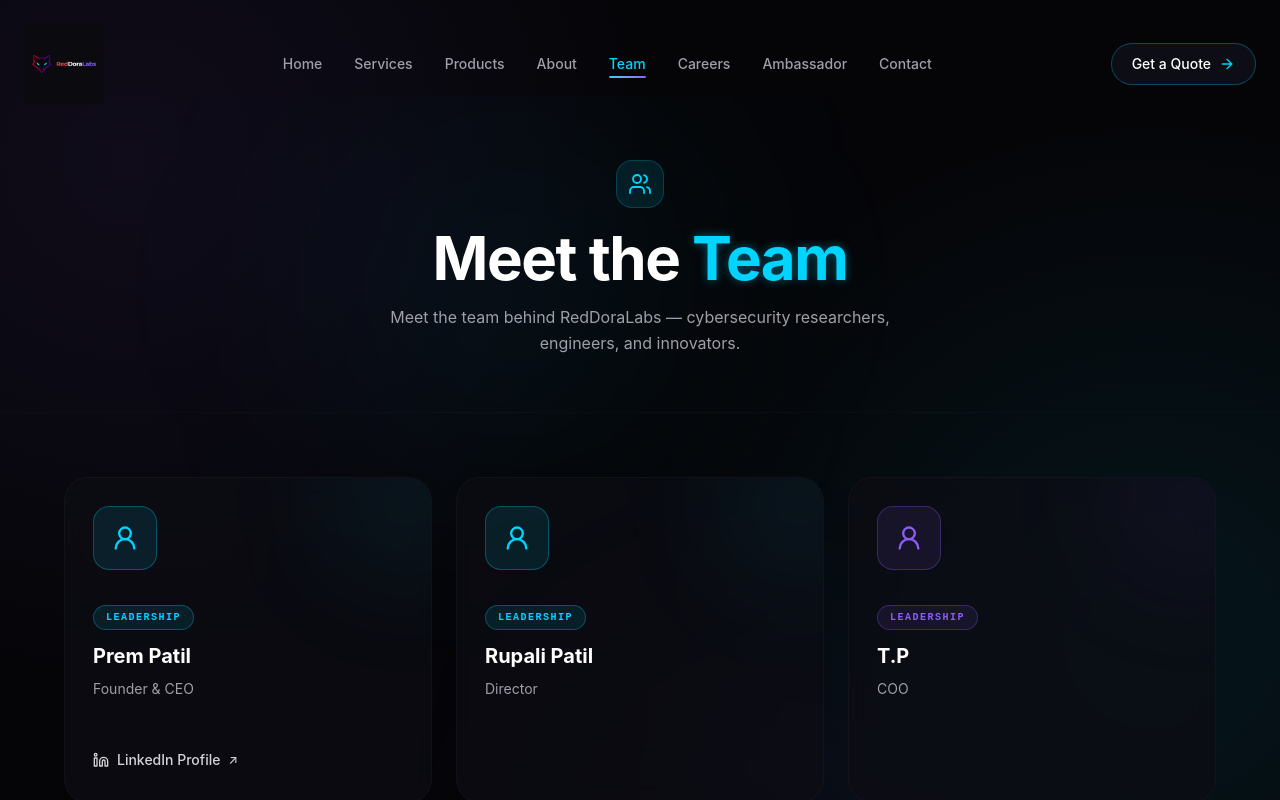
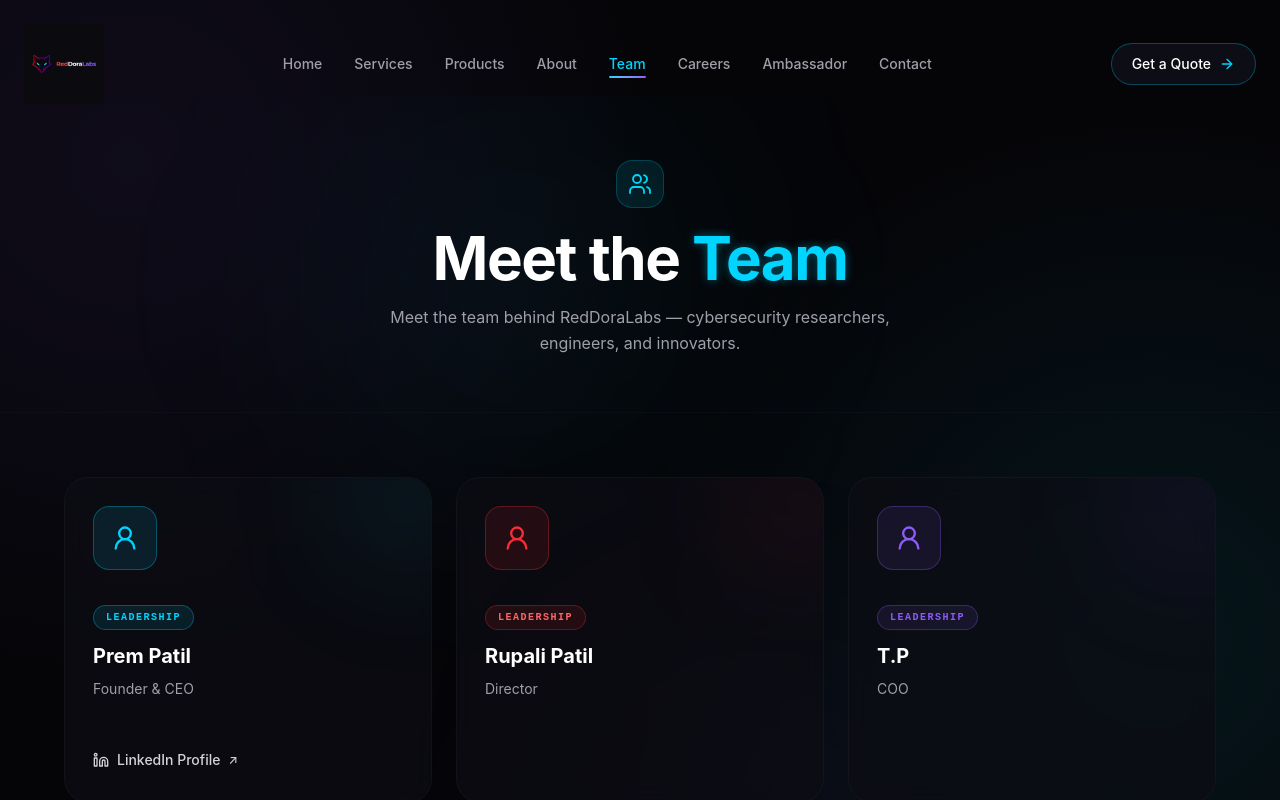
Before and after one commit to RedDoraLabs/reddoralabs.com, a Next.js app: page /team in a window 1280 px wide. Shown: the top 800 px of the page. Built offline with nearby package versions, Linux system fonts and the light colour scheme.

Commit message:
Update TeamClient.tsx

```diff
--- a/src/app/team/TeamClient.tsx
+++ b/src/app/team/TeamClient.tsx
@@ -99,6 +99,7 @@ export default function Team() {
         <div className="mx-auto grid max-w-6xl grid-cols-1 gap-6 sm:grid-cols-2 lg:grid-cols-3">
           {teamMembers.map((member, index) => {
             const isPurple = member.accent === "purple";
+            const isRed = member.accent === "red";
 
             return (
               <motion.article
@@ -109,12 +110,18 @@ export default function Team() {
                 className={`glass group relative overflow-hidden rounded-3xl border p-7 transition-all duration-300 hover:-translate-y-1 ${
                   isPurple
                     ? "border-secondary/20 hover:border-secondary/50 hover:shadow-[0_0_30px_rgba(139,92,246,0.12)]"
+                  : isRed
+                    ? "border-red-500/20 hover:border-red-500/50 hover:shadow-[0_0_30px_rgba(239,68,68,0.12)]"
                     : "border-primary/20 hover:border-primary/50 hover:shadow-[0_0_30px_rgba(0,212,255,0.12)]"
                 }`}
               >
                 <div
                   className={`absolute -right-10 -top-10 h-32 w-32 rounded-full blur-3xl transition-opacity group-hover:opacity-100 ${
-                    isPurple ? "bg-secondary/10" : "bg-primary/10"
+                    isPurple
+                      ? "bg-secondary/10"
+                    : isRed
+                      ? "bg-red-500/10"
+                      : "bg-primary/10"
                   }`}
                 />
 
@@ -122,12 +129,18 @@ export default function Team() {
                   className={`relative mb-8 flex h-16 w-16 items-center justify-center rounded-2xl border ${
                     isPurple
                       ? "border-secondary/30 bg-secondary/10"
+                    : isRed
+                      ? "border-red-500/30 bg-red-500/10"
                       : "border-primary/30 bg-primary/10"
                   }`}
                 >
                   <UserRound
                     className={`h-7 w-7 ${
-                      isPurple ? "text-secondary" : "text-primary"
+                      isPurple
+                          ? "text-secondary"
+                      : isRed
+                          ? "text-red-500"
+                          : "text-primary"
                     }`}
                   />
                 </div>
@@ -137,6 +150,8 @@ export default function Team() {
                     className={`mb-3 inline-block rounded-full border px-3 py-1 font-mono text-[10px] font-bold uppercase tracking-[0.15em] ${
                       isPurple
                         ? "border-secondary/30 bg-secondary/10 text-secondary"
+                      : isRed
+                        ? "border-red-500/30 bg-red-500/10 text-red-400"
                         : "border-primary/30 bg-primary/10 text-primary"
                     }`}
                   >
```
